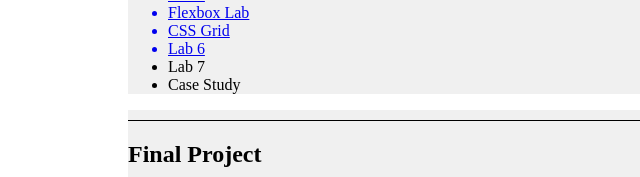
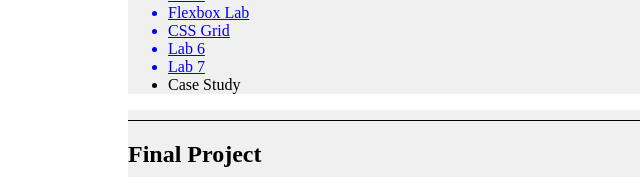
Before and after one commit to izzys0fia/PortfolioIndex, a plain HTML site: page index.html in a window 1280 px wide. Shown: the part 623-800 px from the top of the page, 0-640 px from the left. Drawn offline with Linux system fonts and the light colour scheme.

Commit message:
Update index.html

```diff
--- a/index.html
+++ b/index.html
@@ -71,7 +71,7 @@
                 <a href="https://izzys0fia.github.io/Flexbox/" target="_blank"><li>Flexbox Lab</li></a>
                 <a href="https://izzys0fia.github.io/Grid/" target="_blank"><li>CSS Grid</li></a>
                 <a href="https://izzys0fia.github.io/Green-Pastures6/" target="_blank"><li>Lab 6</li></a>
-                <li>Lab 7</li>
+                <a href="https://izzys0fia.github.io/Green-Pastures7/" target="_blank"><li>Lab 7</li></a>
                 <li>Case Study</li>
             </ul>
         </section>
```
